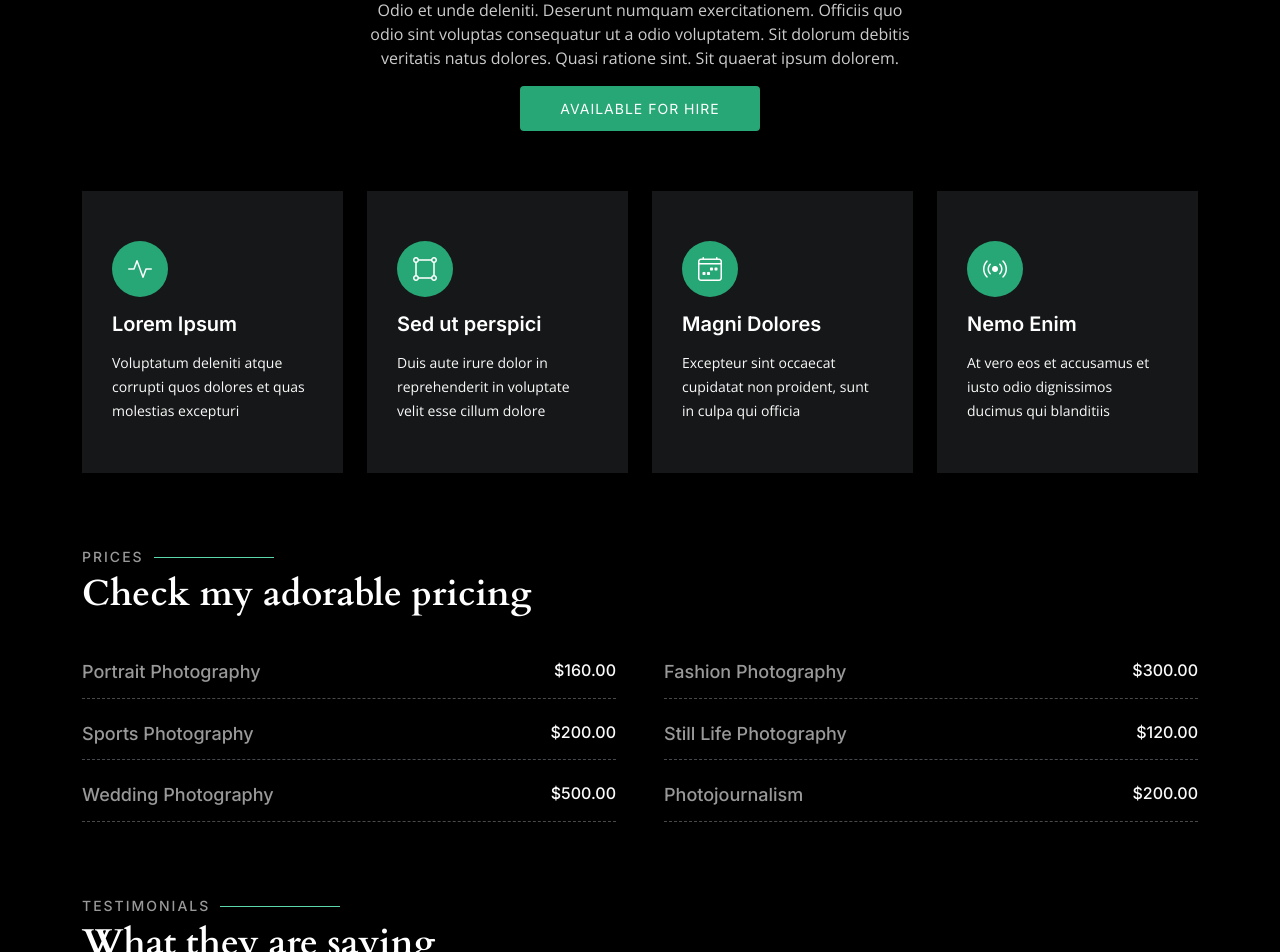
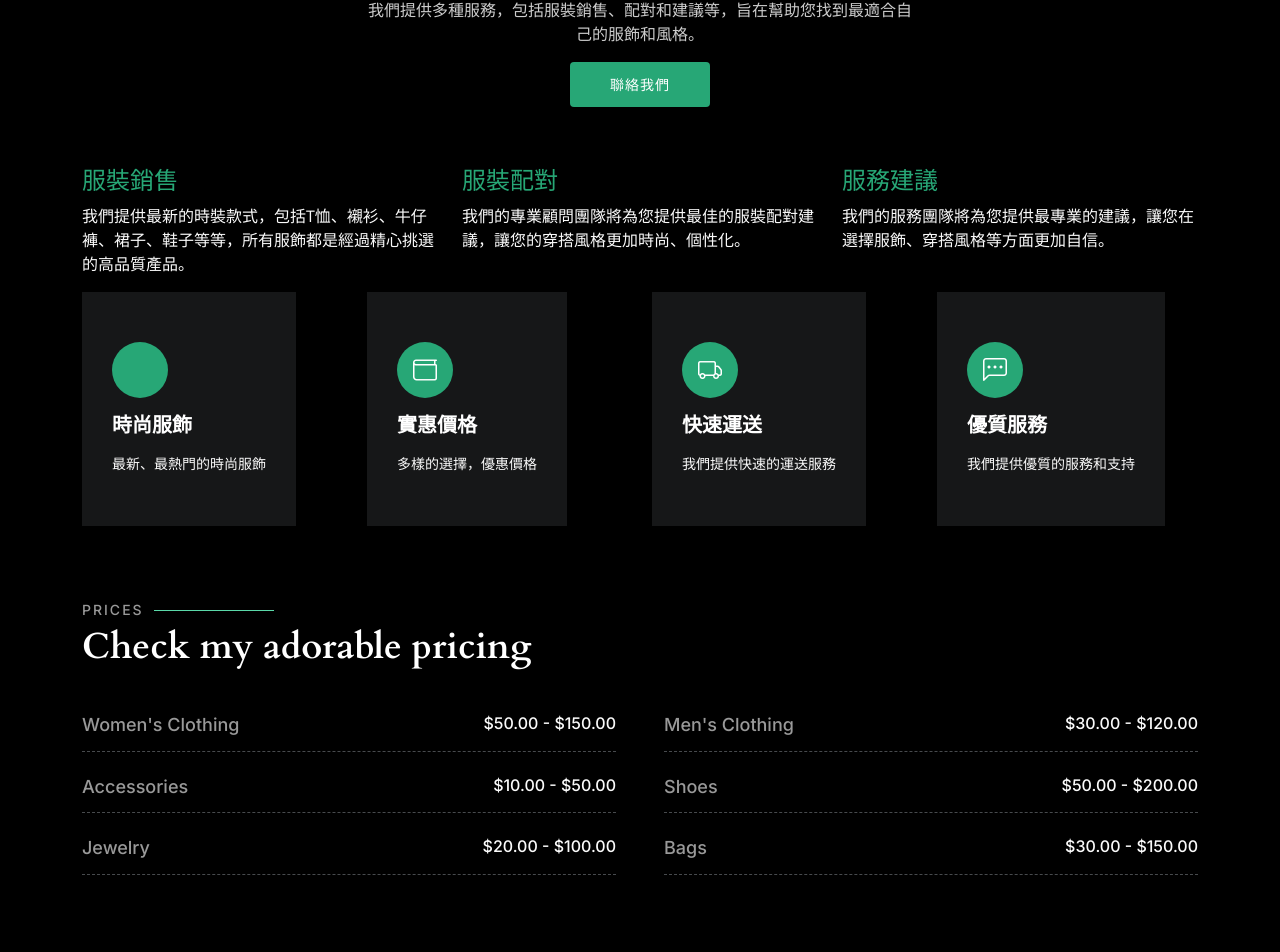
Before and after one commit to alicehuang326/alicehuang326.github.io, a plain HTML site: page services.html in a window 1280 px wide. Shown: the part 197-1149 px from the top of the page. Drawn offline with nearby package versions, Linux system fonts and the light colour scheme.

Commit message:
Add files via upload

```diff
--- a/services.html
+++ b/services.html
@@ -46,8 +46,8 @@
       <a href="index.html" class="logo d-flex align-items-center  me-auto me-lg-0">
         <!-- Uncomment the line below if you also wish to use an image logo -->
         <!-- <img src="assets/img/logo.png" alt=""> -->
-        <i class="bi bi-camera"></i>
-        <h1>PhotoFolio</h1>
+        <i class="bi bi-bag-heart-fill"></i>
+        <h1>BBeauty</h1>
       </a>
 
       <nav id="navbar" class="navbar">
@@ -91,62 +91,80 @@
   <main id="main" data-aos="fade" data-aos-delay="1500">
 
     <!-- ======= End Page Header ======= -->
+    <section class="services-section">
   <div class="page-header d-flex align-items-center">
     <div class="container position-relative">
       <div class="row d-flex justify-content-center">
         <div class="col-lg-6 text-center">
-            <h2>Services</h2>
-            <p>Odio et unde deleniti. Deserunt numquam exercitationem. Officiis quo odio sint voluptas consequatur ut a odio voluptatem. Sit dolorum debitis veritatis natus dolores. Quasi ratione sint. Sit quaerat ipsum dolorem.</p>
-
-            <a class="cta-btn" href="contact.html">Available for hire</a>
-
+          <h2>服務項目</h2>
+          <p>我們提供多種服務，包括服裝銷售、配對和建議等，旨在幫助您找到最適合自己的服飾和風格。</p>
+          <a class="cta-btn" href="contact.html">聯絡我們</a>
         </div>
       </div>
     </div>
-    </div><!-- End Page Header -->
+  </div>
+  <div class="container">
+    <div class="row">
+      <div class="col-lg-4 col-md-6">
+        <div class="icon-box">
+          <div class="icon"><i class="fas fa-tshirt"></i></div>
+          <h4 class="title"><a href="">服裝銷售</a></h4>
+          <p class="description">我們提供最新的時裝款式，包括T恤、襯衫、牛仔褲、裙子、鞋子等等，所有服飾都是經過精心挑選的高品質產品。</p>
+        </div>
+      </div>
+      <div class="col-lg-4 col-md-6">
+        <div class="icon-box">
+          <div class="icon"><i class="fas fa-user-tie"></i></div>
+          <h4 class="title"><a href="">服裝配對</a></h4>
+          <p class="description">我們的專業顧問團隊將為您提供最佳的服裝配對建議，讓您的穿搭風格更加時尚、個性化。</p>
+        </div>
+      </div>
+      <div class="col-lg-4 col-md-6">
+        <div class="icon-box">
+          <div class="icon"><i class="fas fa-headset"></i></div>
+          <h4 class="title"><a href="">服務建議</a></h4>
+          <p class="description">我們的服務團隊將為您提供最專業的建議，讓您在選擇服飾、穿搭風格等方面更加自信。</p>
+        </div>
+      </div>
+    </div>
+  </div>
+</section>
 
-    <!-- ======= Services Section ======= -->
     <section id="services" class="services">
   <div class="container">
+    <div class="row gy-4">
+      <div class="col-lg-3 col-md-6 d-flex">
+        <div class="service-item position-relative">
+          <i class="bi bi-shirt"></i>
+          <h4><a href="" class="stretched-link">時尚服飾</a></h4>
+          <p>最新、最熱門的時尚服飾</p>
+        </div>
+      </div>
+      <div class="col-lg-3 col-md-6 d-flex">
+        <div class="service-item position-relative">
+          <i class="bi bi-wallet"></i>
+          <h4><a href="" class="stretched-link">實惠價格</a></h4>
+          <p>多樣的選擇，優惠價格</p>
+        </div>
+      </div>
+      <div class="col-lg-3 col-md-6 d-flex">
+        <div class="service-item position-relative">
+          <i class="bi bi-truck"></i>
+          <h4><a href="" class="stretched-link">快速運送</a></h4>
+          <p>我們提供快速的運送服務</p>
+        </div>
+      </div>
+      <div class="col-lg-3 col-md-6 d-flex">
+        <div class="service-item position-relative">
+          <i class="bi bi-chat-left-dots"></i>
+          <h4><a href="" class="stretched-link">優質服務</a></h4>
+          <p>我們提供優質的服務和支持</p>
+        </div>
+      </div>
+    </div>
+  </div>
+</section>
 
-        <div class="row gy-4">
-
-          <div class="col-xl-3 col-md-6 d-flex">
-            <div class="service-item position-relative">
-              <i class="bi bi-activity"></i>
-              <h4><a href="" class="stretched-link">Lorem Ipsum</a></h4>
-              <p>Voluptatum deleniti atque corrupti quos dolores et quas molestias excepturi</p>
-            </div>
-          </div><!-- End Service Item -->
-
-          <div class="col-xl-3 col-md-6 d-flex">
-            <div class="service-item position-relative">
-              <i class="bi bi-bounding-box-circles"></i>
-              <h4><a href="" class="stretched-link">Sed ut perspici</a></h4>
-              <p>Duis aute irure dolor in reprehenderit in voluptate velit esse cillum dolore</p>
-            </div>
-          </div><!-- End Service Item -->
-
-          <div class="col-xl-3 col-md-6 d-flex">
-            <div class="service-item position-relative">
-              <i class="bi bi-calendar4-week"></i>
-              <h4><a href="" class="stretched-link">Magni Dolores</a></h4>
-              <p>Excepteur sint occaecat cupidatat non proident, sunt in culpa qui officia</p>
-            </div>
-          </div><!-- End Service Item -->
-
-          <div class="col-xl-3 col-md-6 d-flex">
-            <div class="service-item position-relative">
-              <i class="bi bi-broadcast"></i>
-              <h4><a href="" class="stretched-link">Nemo Enim</a></h4>
-              <p>At vero eos et accusamus et iusto odio dignissimos ducimus qui blanditiis</p>
-            </div>
-          </div><!-- End Service Item -->
-
-        </div>
-
-      </div>
-    </section><!-- End Services Section -->
 
     <!-- ======= Pricing Section ======= -->
     <section id="pricing" class="pricing">
@@ -161,47 +179,48 @@
 
   <div class="col-lg-6">
     <div class="pricing-item d-flex justify-content-between">
-              <h3>Portrait Photography</h3>
-              <h4>$160.00</h4>
+      <h3>Women's Clothing</h3>
+      <h4>$50.00 - $150.00</h4>
     </div>
   </div><!-- End Pricing Item -->
 
   <div class="col-lg-6">
     <div class="pricing-item d-flex justify-content-between">
-              <h3>Fashion Photography</h3>
-              <h4>$300.00</h4>
+      <h3>Men's Clothing</h3>
+      <h4>$30.00 - $120.00</h4>
     </div>
   </div><!-- End Pricing Item -->
 
   <div class="col-lg-6">
     <div class="pricing-item d-flex justify-content-between">
-              <h3>Sports Photography</h3>
-              <h4>$200.00</h4>
+      <h3>Accessories</h3>
+      <h4>$10.00 - $50.00</h4>
     </div>
   </div><!-- End Pricing Item -->
 
   <div class="col-lg-6">
     <div class="pricing-item d-flex justify-content-between">
-              <h3>Still Life Photography</h3>
-              <h4>$120.00</h4>
+      <h3>Shoes</h3>
+      <h4>$50.00 - $200.00</h4>
     </div>
   </div><!-- End Pricing Item -->
 
   <div class="col-lg-6">
     <div class="pricing-item d-flex justify-content-between">
-              <h3>Wedding Photography</h3>
-              <h4>$500.00</h4>
+      <h3>Jewelry</h3>
+      <h4>$20.00 - $100.00</h4>
     </div>
   </div><!-- End Pricing Item -->
 
   <div class="col-lg-6">
     <div class="pricing-item d-flex justify-content-between">
-              <h3>Photojournalism</h3>
-              <h4>$200.00</h4>
+      <h3>Bags</h3>
+      <h4>$30.00 - $150.00</h4>
     </div>
   </div><!-- End Pricing Item -->
 
 </div>
+
     </section><!-- End Pricing Section -->
 
     <!-- ======= Testimonials Section ======= -->
```
Also changed, not shown: about.html (+1 -1 lines), contact.html (+1 -1 lines), gallery-single.html (+1 -1 lines), gallery.html (+1 -1 lines), index.html (+31 -2 lines). Lines whose indentation alone changed are shown as unchanged.
